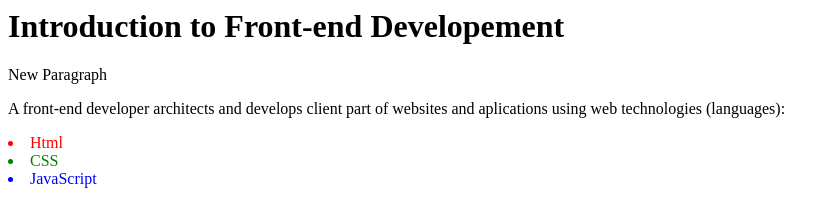
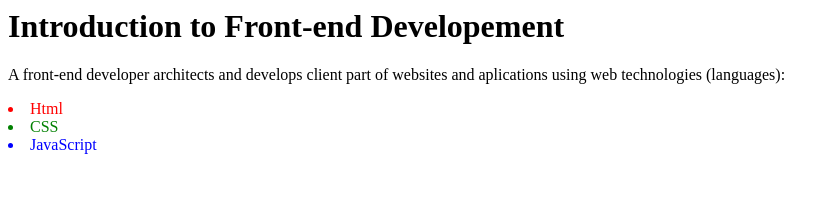
Before and after one commit to Gavratbh/Front-end-Development, a plain HTML site: page index.html in a window 1280 px wide. Shown: the whole page, without its empty margins (0-839 px from the left). Drawn offline with Linux system fonts and the light colour scheme.

Commit message:
Paragraph removed

```diff
--- a/index.html
+++ b/index.html
@@ -1,6 +1,5 @@
 <h1> Introduction to Front-end Developement</h1>
 
-<p>New Paragraph<p/>
 <p>A front-end developer architects and develops client part of websites and aplications using web technologies (languages):</p>
 
 <ui>
```
